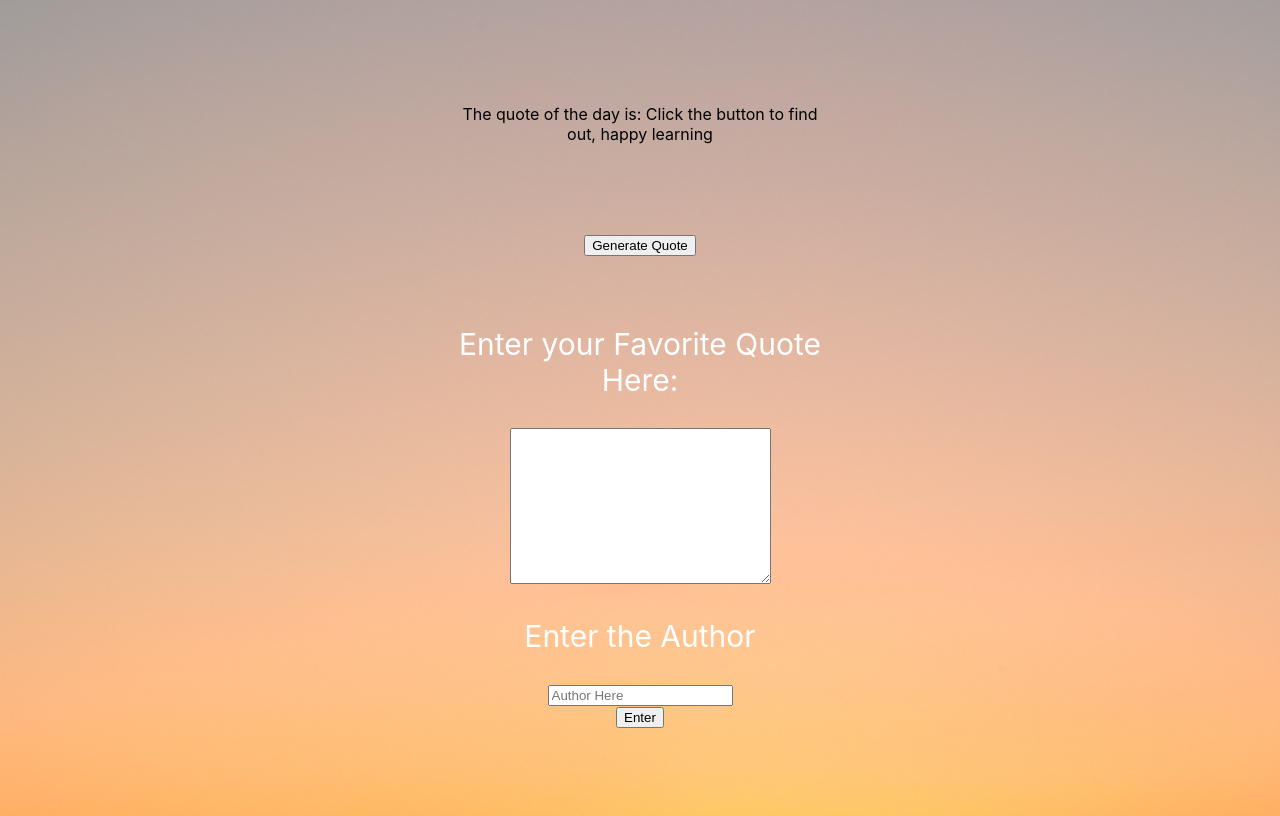
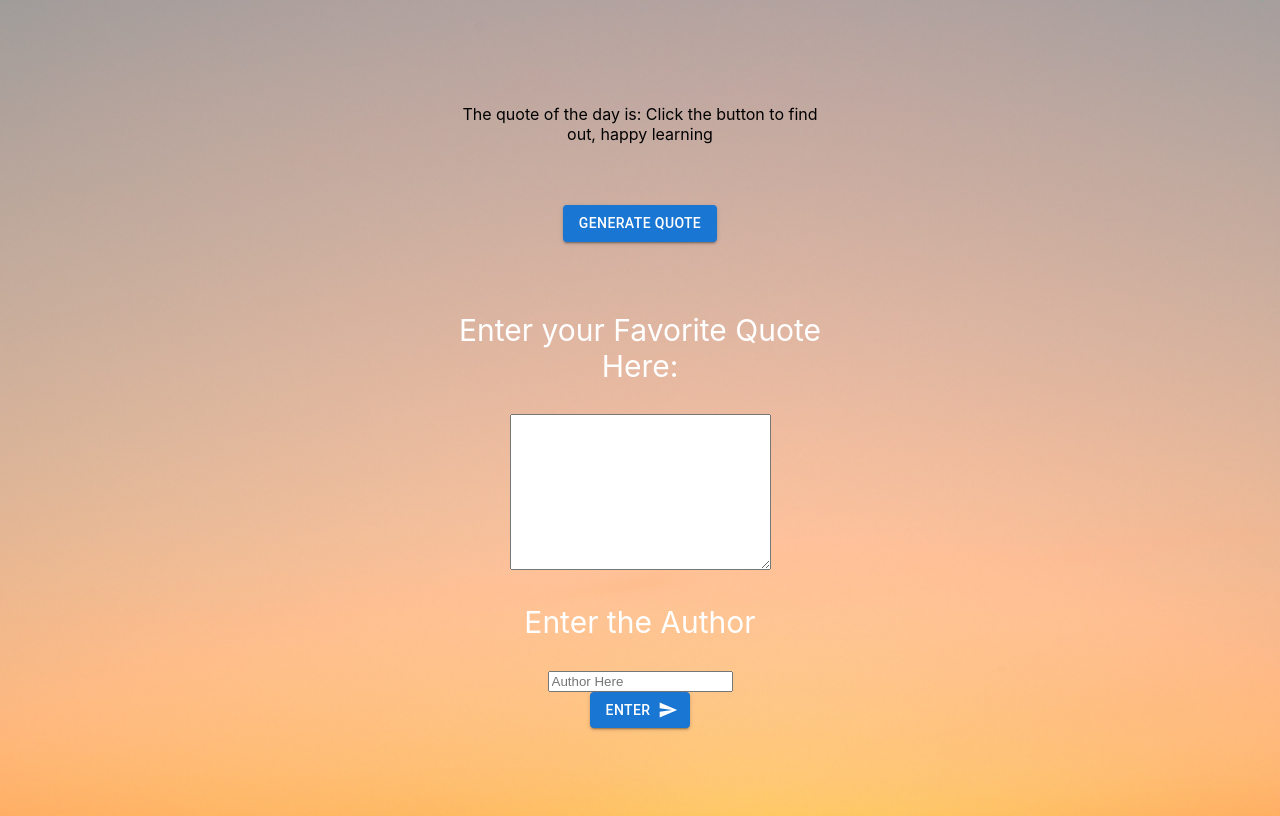
Before and after one commit to luisbryandr/quote-of-the-day, a React (Create React App) app: page / in a window 1280 px wide. Built offline with nearby package versions, Linux system fonts and the light colour scheme.

Commit message:
glitches fixed and material UI added

```diff
--- a/src/App.js
+++ b/src/App.js
@@ -1,8 +1,12 @@
 import "./App.css"
-import { useState, useEffect } from "react"
+import { useState } from "react"
+import { BrowserRouter as Router, Route, NavLink } from "react-router-dom"
 
 import quotes from "./assets/dummyData"
 import styled from "styled-components"
+import Button from "@mui/material/Button"
+import DeleteIcon from "@mui/icons-material/Delete"
+import SendIcon from "@mui/icons-material/Send"
 
 function App() {
   const [entry, setEntry] = useState(
@@ -18,10 +22,13 @@ function App() {
     setEntry(`"${quotes[newQuote].quote}" -${quotes[newQuote].author} `)
   }
   return (
+    <div>
       <MainDiv className="App">
         <Header>
           <p className="entryone">{entry}</p>
-        <button onClick={generateQuote}>Generate Quote</button>
+          <Button variant="contained" onClick={generateQuote}>
+            Generate Quote
+          </Button>
         </Header>
         <StyledForm>
           <form>
@@ -37,10 +44,13 @@ function App() {
 
             <input type="text" placeholder="Author Here" name="author" />
             <br></br>
-          <button>Enter</button>
+            <Button variant="contained" endIcon={<SendIcon />}>
+              Enter
+            </Button>
           </form>
         </StyledForm>
       </MainDiv>
+    </div>
   )
 }
 
```
Also changed, not shown: package.json (+7 -0 lines), src/assets/components/form.js (added, +8 -0 lines), src/assets/components/navBar.js (added, +25 -0 lines), 1 other file (tests, documents, lock files or other folders). Lines whose indentation alone changed are shown as unchanged.
